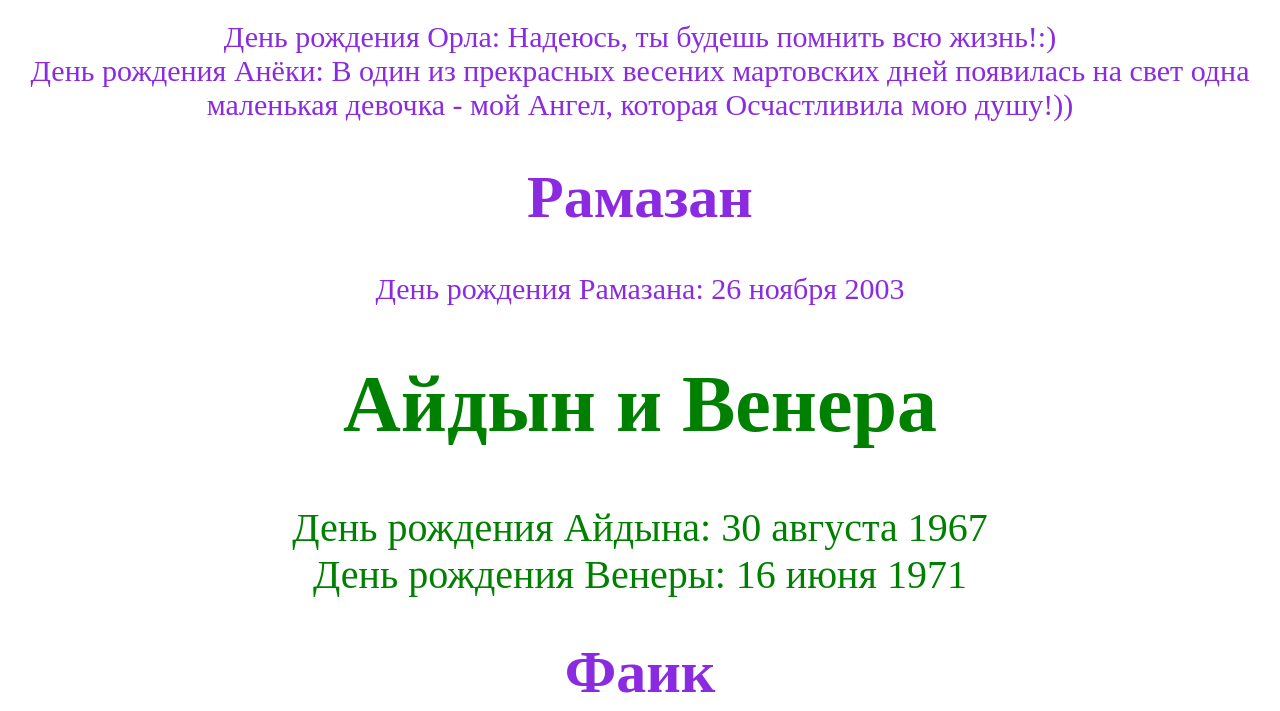
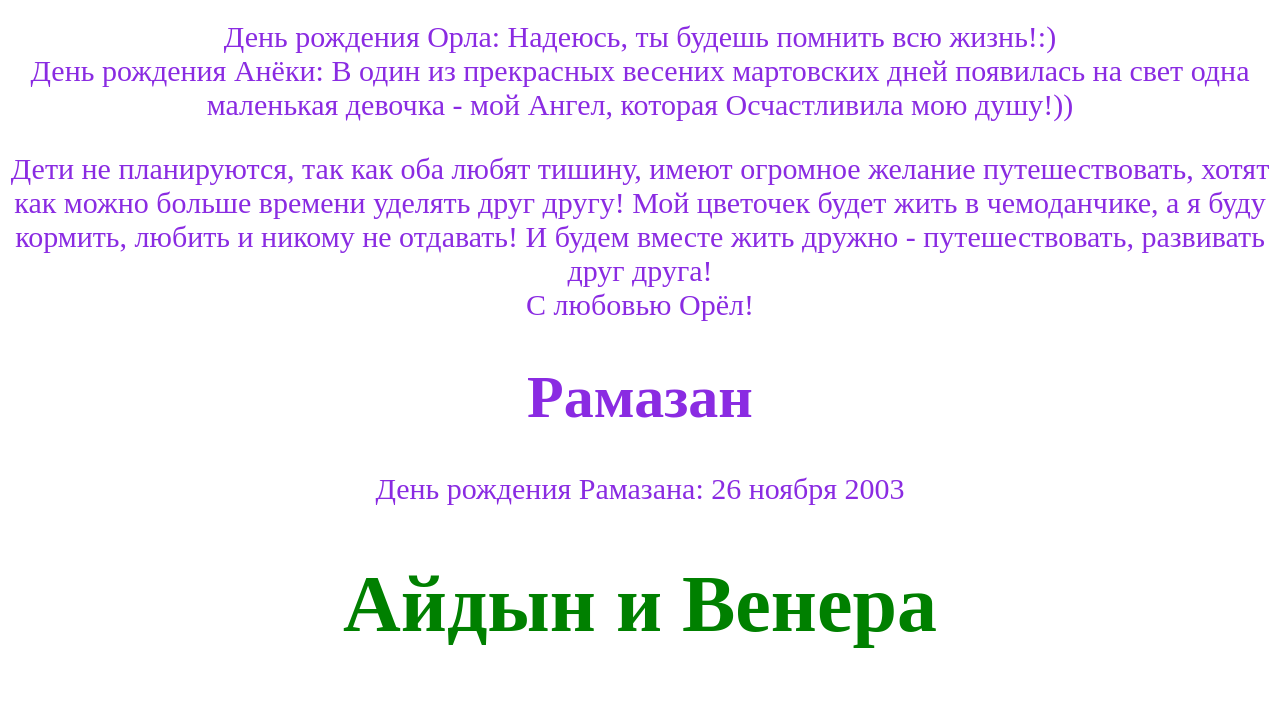
Before and after one commit to Champ112001/education, a plain HTML site: page for my love.html in a window 1280 px wide. Shown: the part 644-1355 px from the top of the page. Drawn offline with Linux system fonts and the light colour scheme.

Commit message:
For my love!))

```diff
--- a/for my love.html
+++ b/for my love.html
@@ -44,6 +44,7 @@
             День рождения дедушки: 2 июля 1938 <br>
             День рождения бабушки: 6 августа 1950 <br>
         </p>
+        <div>
             <div class="children1">
                 <h1>
                     Вагиф и Маидат
@@ -52,8 +53,6 @@
                     День рождения папы: 14 ноября 1969 <br>
                     День рождения мамы: 4 октября 1971 <br>
                 </p>
-
-        </div>
                 <div class="children2">
                     <h1>
                         Орёл и Анёчек - мой любимый цветочек!))
@@ -61,6 +60,10 @@
                     <p>
                         День рождения Орла: Надеюсь, ты будешь помнить всю жизнь!:) <br>
                         День рождения Анёки: В один из прекрасных весених мартовских дней появилась на свет одна маленькая девочка - мой Ангел, которая Осчастливила мою душу!)) <br>
+                    </p>
+                    <p>
+                        Дети не планируются, так как оба любят тишину, имеют огромное желание путешествовать, хотят как можно больше времени уделять друг другу! Мой цветочек будет жить в чемоданчике, а я буду кормить, любить и никому не отдавать! И будем вместе жить дружно - путешествовать, развивать друг друга!<br>
+                        С любовью Орёл!
                     </p>
                 </div>
                 <div class="children2">
@@ -71,6 +74,10 @@
                         День рождения Рамазана: 26 ноября 2003 <br>
                     </p>
                 </div>
+            </div>
+        </div>
+
+
         <div class="children1">
             <h1>
                 Айдын и Венера
@@ -80,7 +87,6 @@
                 День рождения Айдына: 30 августа 1967 <br>
                 День рождения Венеры: 16 июня 1971 <br>
             </p>
-        </div>
             <div class="children2">
                 <h1>
                     Фаик
@@ -97,7 +103,6 @@
                 <p>
                     День рождения Розы: 25 марта 1998
                 </p>
-        </div>
                 <div class="children3">
                     <h1>
                         София
@@ -106,6 +111,7 @@
                         День рождения Софии: 27 декабря 2019
                     </p>
 
+                </div>
             </div>
             <div class="children1">
                 <h1>
@@ -116,8 +122,6 @@
                     День рождения Ильгара: 12 апреля 1974 <br>
                     День рождения Индиры: 4 июня 1977 <br>
                 </p>
-
-        </div>
                     <div class="children2">
                     <h1>
                         Альберт
@@ -125,6 +129,8 @@
                     <p>
                         День рождения Альберта: 23 сентября 2005
                     </p>
+                </div>
+            </div>
         </div>
         <div class="children1">
             <h1>
```
Lines whose indentation alone changed are shown as unchanged.
